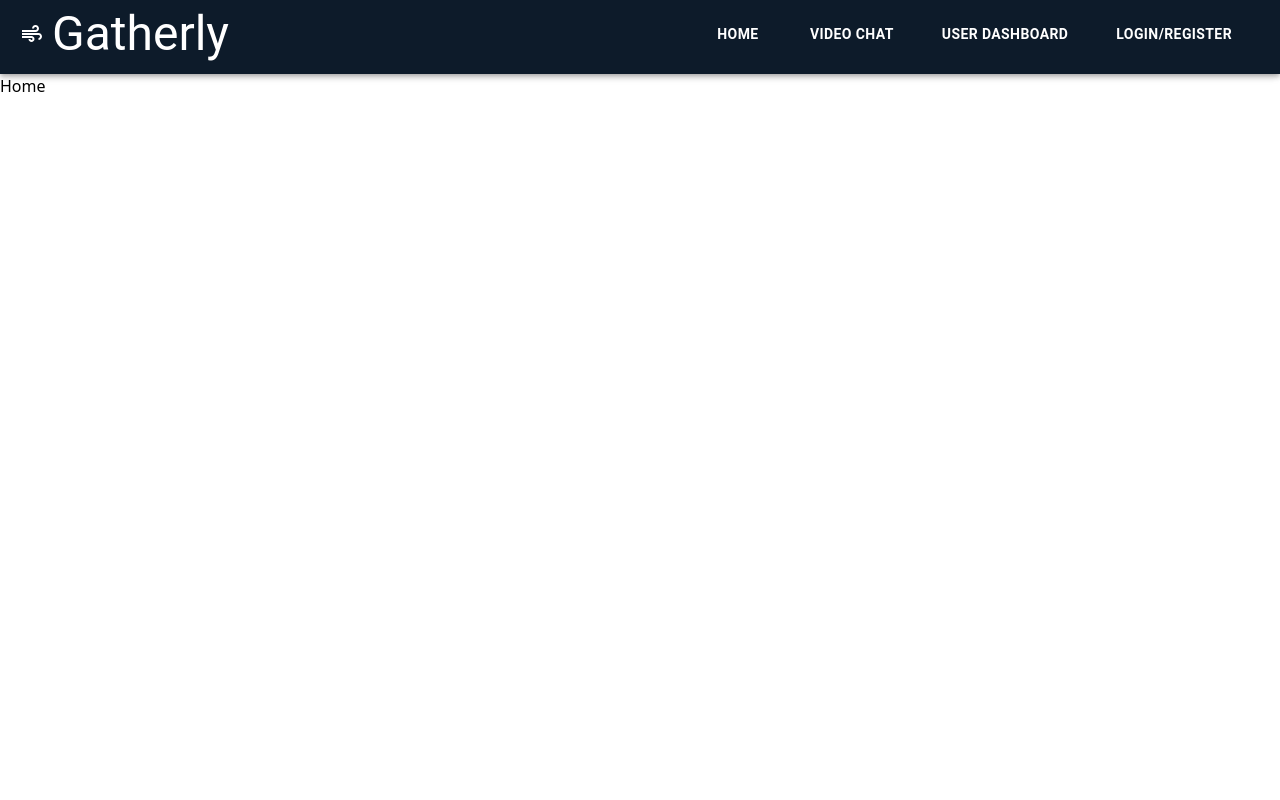
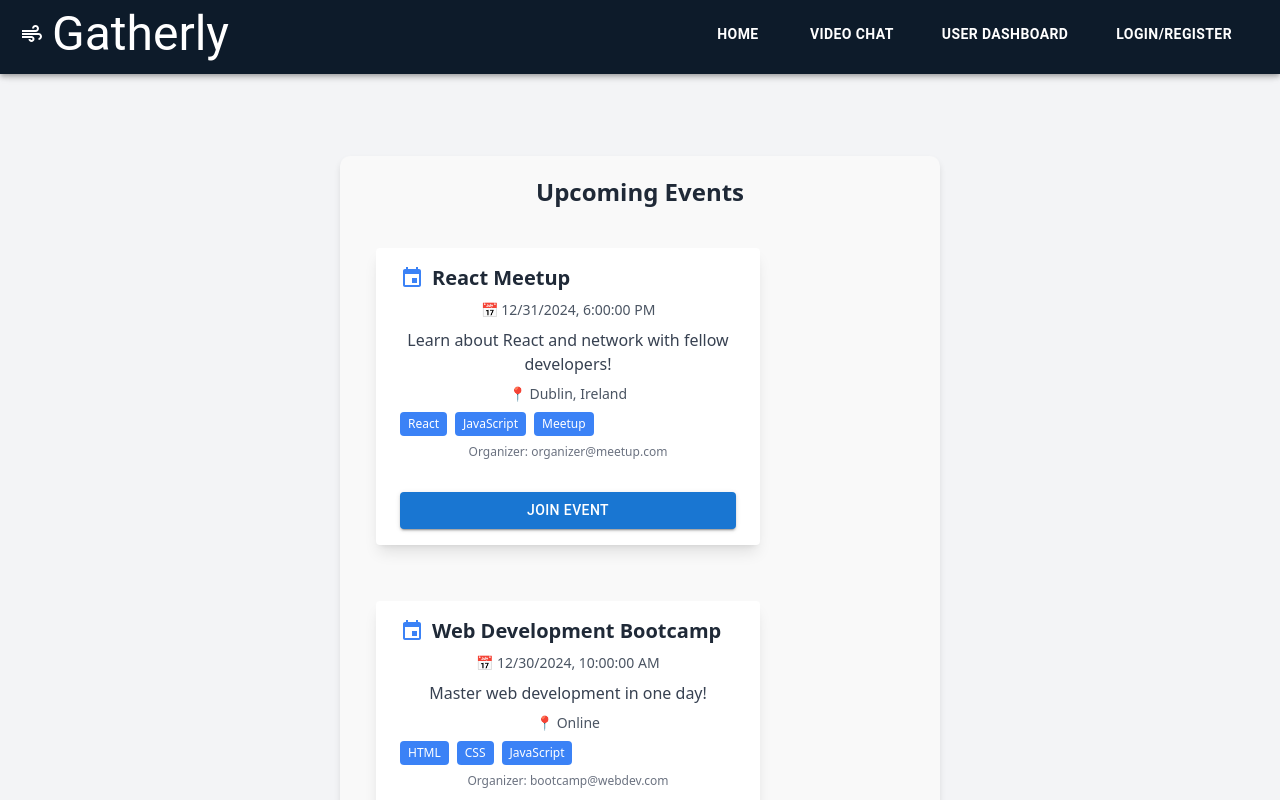
Before and after one commit to musaddique333/Gatherly, a React (Vite) app in the folder frontend/gatherly/: page / in a window 1280 px wide. Shown: the top 800 px of the page. Built offline with nearby package versions, Linux system fonts and the light colour scheme.

Commit message:
+Added sample code for home page

```diff
--- a/frontend/gatherly/package.json
+++ b/frontend/gatherly/package.json
@@ -29,6 +29,7 @@
     "@types/react": "^18.3.18",
     "@types/react-dom": "^18.3.5",
     "@vitejs/plugin-react": "^4.3.4",
+    "@vitejs/plugin-react-swc": "^3.7.2",
     "eslint": "^9.17.0",
     "eslint-plugin-react": "^7.37.2",
     "eslint-plugin-react-hooks": "^5.0.0",
--- a/frontend/gatherly/src/App.jsx
+++ b/frontend/gatherly/src/App.jsx
@@ -10,16 +10,12 @@ import VideoCallHome from './pages/lobby'
 import Room from './pages/Room';
 import BetterLogin from './pages/Login';
 import EventForm from './pages/CreateEvent';
+import UserDashboard from './pages/UserDash';
 
 import { AuthProvider, AuthContext } from './context/AuthContext';
 
 
 function App() {
-
-  //TODO: Get username and room name from DB (setup context)
-  //TODO: Create context for roomname
-  //TODO: Create authcontext
-
   return (
       <Router>
         <Navbar/>
@@ -28,9 +24,10 @@ function App() {
           <Routes>
             <Route path="/" element={<Home />} />
             <Route path="/login" element={<BetterLogin />} />
-            <Route path="/video" element={<VideoCallHome />} />
-            <Route path="/room/:roomName" element={<Room />} />
-            <Route path="/user/create-event" element={<EventForm/>} />
+            <Route path="/video" element={<VideoCallHome />} /> {/* needs to be protected*/}
+            <Route path="/room/:roomName" element={<Room />} /> {/* needs to be protected*/}
+            <Route path="/user/create-event" element={<EventForm/>} /> {/* needs to be protected*/}
+            <Route path="/user" element={<UserDashboard />} /> {/* needs to be protected*/}
 
           </Routes>
         </div>
--- a/frontend/gatherly/src/components/EventCard.jsx
+++ b/frontend/gatherly/src/components/EventCard.jsx
@@ -12,20 +12,20 @@ const EventCard = ({eventdata}) => {
         <div className="flex items-center mb-2">
           {/* Optional Icon */}
           <Event className="text-blue-500 mr-2" />
-          <h2 className="font-bold text-xl text-gray-800">{title}</h2>
+          <h2 className="font-bold text-xl text-gray-800">{eventdata.title}</h2>
         </div>
         <p className="text-gray-600 text-sm mb-2">
-          📅 {formatDate(date)}
+          📅 {formatDate(eventdata.date)}
         </p>
         <p className="text-gray-700 text-base mb-2">
-          {description || "No description provided."}
+          {eventdata.description || "No description provided."}
         </p>
         <p className="text-gray-600 text-sm mb-2">
-          📍 {data.isOnline ? "Online" : location || "Location not specified."}
+          📍 {eventdata.isOnline ? "Online" : eventdata.location || "Location not specified."}
         </p>
-        {data.tags && data.tags.length > 0 && (
+        {eventdata.tags && eventdata.tags.length > 0 && (
           <div className="flex flex-wrap gap-2 mb-2">
-            {tags.map((tag, index) => (
+            {eventdata.tags.map((tag, index) => (
               <span
                 key={index}
                 className="bg-blue-500 text-white text-xs px-2 py-1 rounded"
@@ -35,7 +35,7 @@ const EventCard = ({eventdata}) => {
             ))}
           </div>
         )}
-        <p className="text-gray-500 text-xs">Organizer: {data.organizerEmail}</p>
+        <p className="text-gray-500 text-xs">Organizer: {eventdata.organizerEmail}</p>
       </div>
       <div className="px-6 py-4">
         <Button
--- a/frontend/gatherly/src/components/chats.jsx
+++ b/frontend/gatherly/src/components/chats.jsx
@@ -9,7 +9,7 @@ const ChatBox = ({ chatMessages, chatInput, setChatInput, handleChatSubmit }) =>
       <div className="flex-1 overflow-y-auto p-2 space-y-2">
         {chatMessages.map((msg, index) => (
           <p key={index} className="text-left text-sm">
-            <span className="font-bold">[{msg.timestamp}] {msg.from}:</span> {msg.message}
+            <span className="font-bold">{msg.from}:</span> {msg.message}
           </p>
         ))}
       </div>
--- a/frontend/gatherly/src/pages/Home.jsx
+++ b/frontend/gatherly/src/pages/Home.jsx
@@ -1,12 +1,53 @@
 import React from "react";
 
+import EventCard from "../components/EventCard";
 
 const Home = () => {
+
+    const sampleEvents = [
+    {
+        title: "React Meetup",
+        date: "2024-12-31T18:00:00",
+        description: "Learn about React and network with fellow developers!",
+        location: "Dublin, Ireland",
+        isOnline: false,
+        tags: ["React", "JavaScript", "Meetup"],
+        organizerEmail: "organizer@meetup.com",
+    },
+    {
+        title: "Web Development Bootcamp",
+        date: "2024-12-30T10:00:00",
+        description: "Master web development in one day!",
+        location: "Online",
+        isOnline: true,
+        tags: ["HTML", "CSS", "JavaScript"],
+        organizerEmail: "bootcamp@webdev.com",
+    },
+    {
+        title: "Tech Conference 2024",
+        date: "2024-12-28T09:00:00",
+        description: "Explore the latest in tech at this year's biggest conference.",
+        location: "San Francisco, CA",
+        isOnline: false,
+        tags: ["Tech", "Conference", "Networking"],
+        organizerEmail: "info@techconf.com",
+    },
+    ];
+
     return (
-        <div>
-            <h1>Home</h1>
+        <div className="min-h-screen bg-gray-100 py-8">
+        <div className="container mx-auto px-4 w-3/4">
+          <h1 className="text-2xl font-bold text-center text-gray-800 mb-6">
+            Upcoming Events
+          </h1>
+          <div className="flex flex-col gap-6">
+            {sampleEvents.map((event, index) => (
+              <EventCard key={index} eventdata={event} />
+            ))}
+          </div>
         </div>
-    );
+      </div>
+      );
 };
 
 export default Home;
--- a/frontend/gatherly/src/pages/UserDash.jsx
+++ b/frontend/gatherly/src/pages/UserDash.jsx
@@ -4,7 +4,13 @@ import { AuthContext } from '../context/AuthContext';
 
 const UserDashboard = () => {
 
-    const {userId} = useContext(AuthContext);
+    // const {userId} = useContext(AuthContext);//DO NOT REMOVE THIS LINE
+
+    return (
+        <div>
+            <h1>User Dashboard</h1>
+        </div>
+    );
 }
 
 export default UserDashboard;
```
Also changed, not shown: 1 other file (tests, documents, lock files or other folders).
